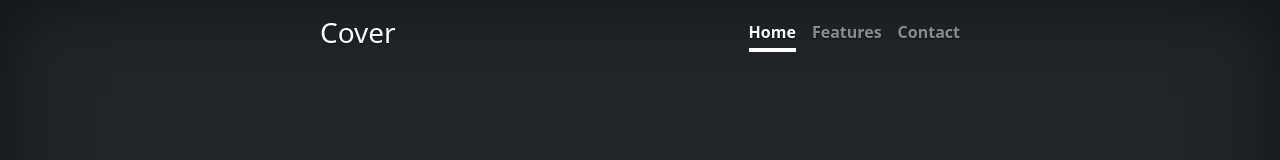
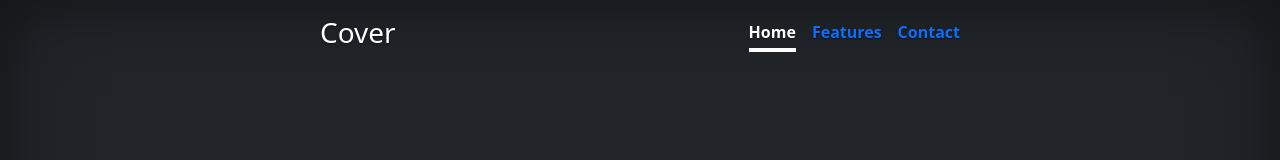
Before and after one commit to javidaw7/git-work-clase, a plain HTML site: page index.html in a window 1280 px wide. Shown: the top 160 px of the page. Drawn offline with Linux system fonts and the light colour scheme.

Commit message:
cambio linea 37

```diff
--- a/cover.css
+++ b/cover.css
@@ -33,7 +33,8 @@ body {
 .nav-masthead .nav-link {
   padding: .25rem 0;
   font-weight: 700;
-  color: rgba(255, 255, 255, .5);
+  /* cambio color */
+  color: rgba(red);
   background-color: transparent;
   border-bottom: .25rem solid transparent;
 }
```
